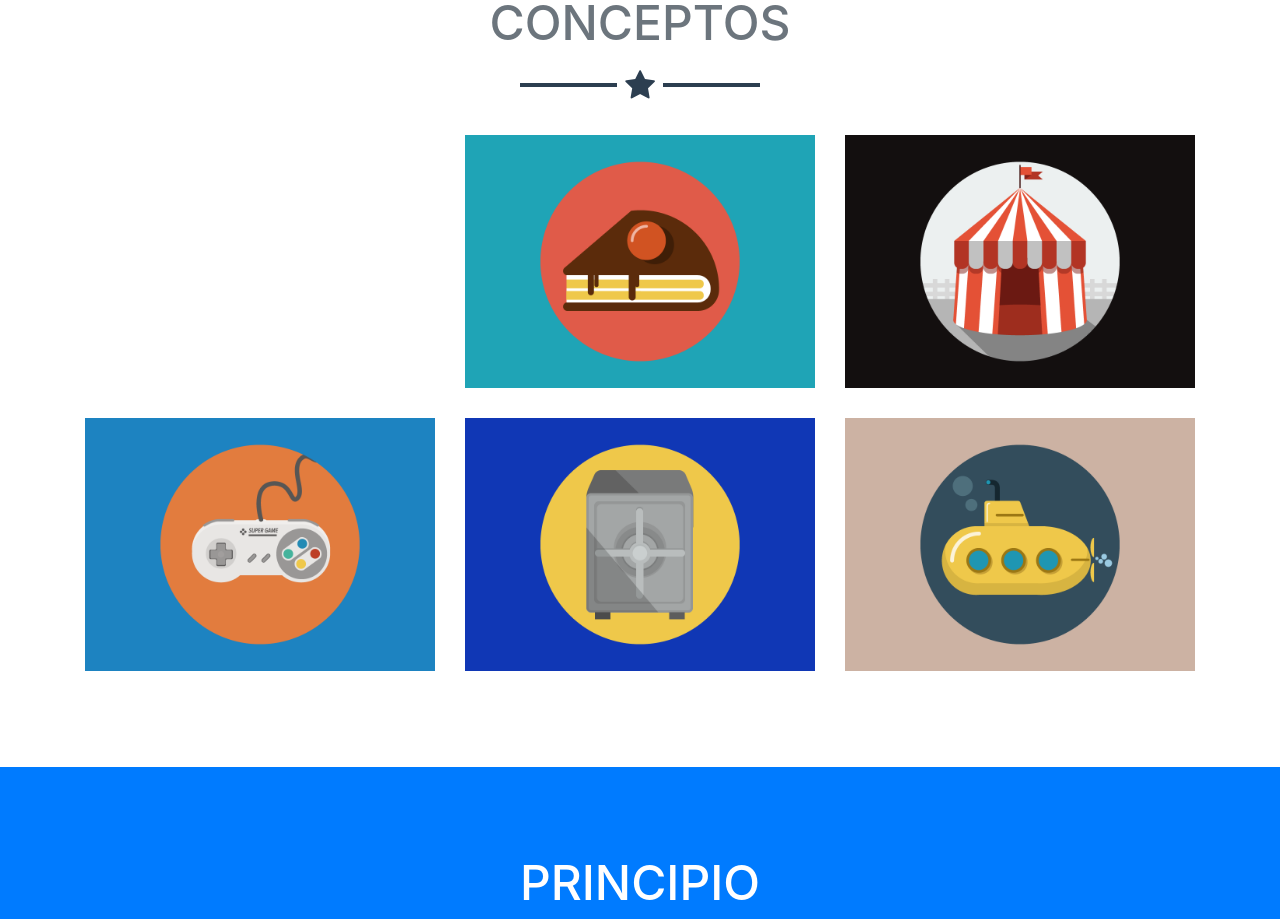
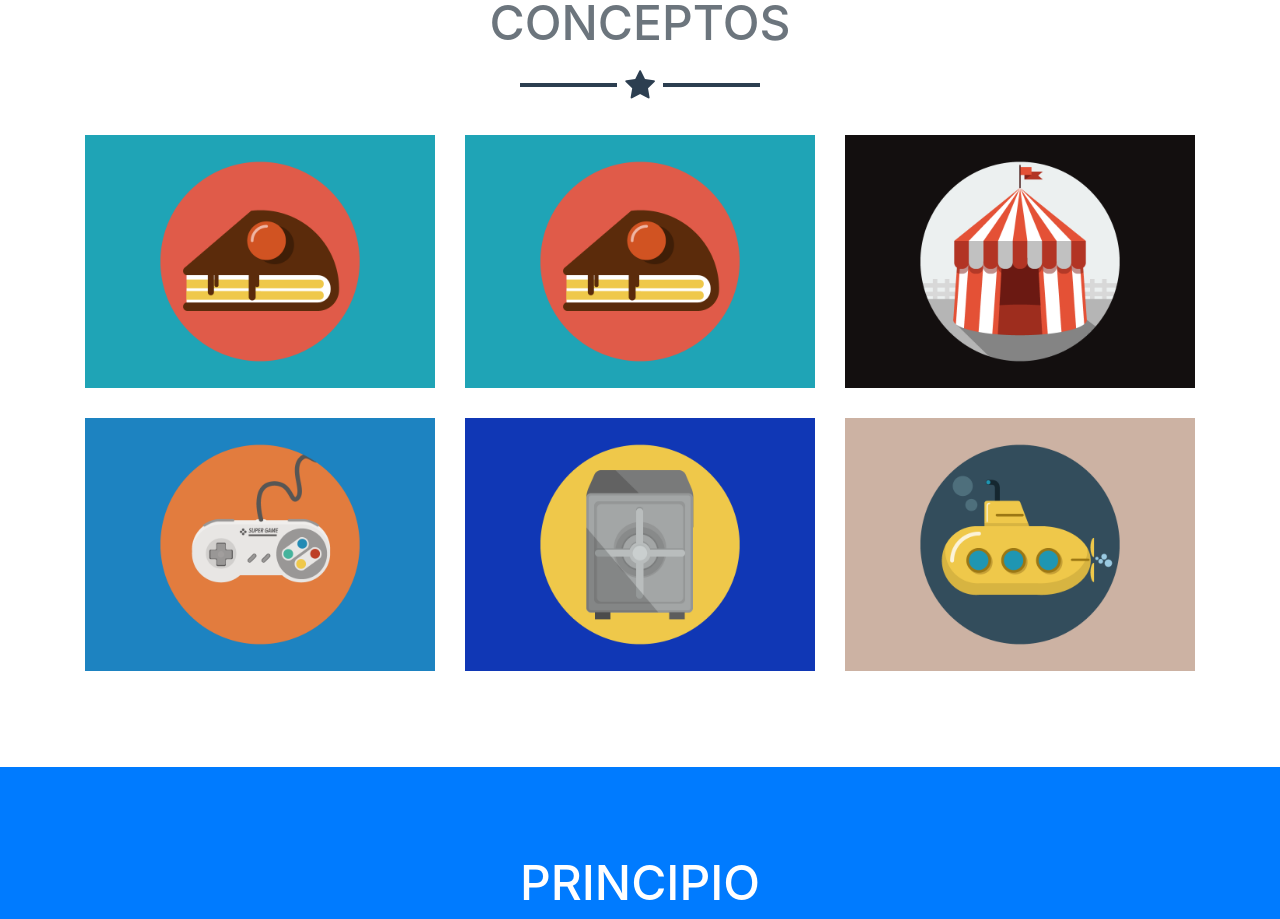
Before and after one commit to andresfdoncel/seguridadinf, a website with bundled scripts: page index.html in a window 1280 px wide. Shown: the part 1039-1958 px from the top of the page. Built offline with nearby package versions, Linux system fonts and the light colour scheme.

Commit message:
Update index.html

```diff
--- a/index.html
+++ b/index.html
@@ -82,7 +82,7 @@
                   <i class="fa fa-search-plus fa-3x"></i>
                 </div>
               </div>
-
+              <img class="img-fluid" src="img/portfolio/cake.png" alt="">
             </a>
           </div>
           <div class="col-md-6 col-lg-4">
```
